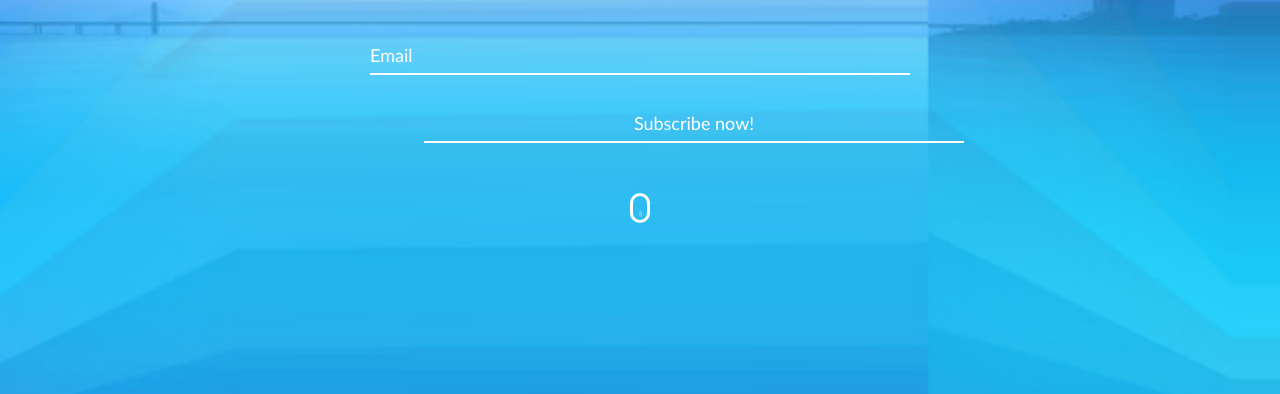
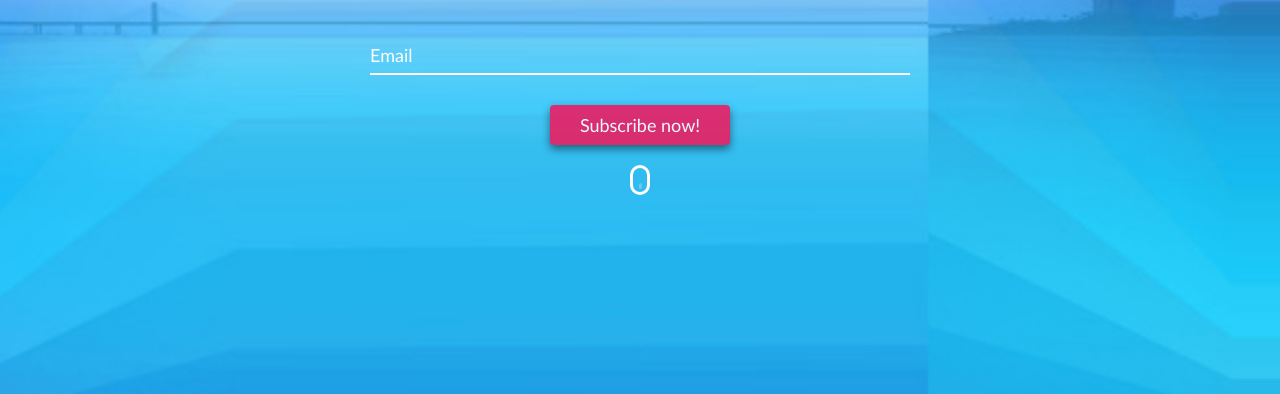
Before and after one commit to 7traders/8-paskaita, a plain HTML site: page index.html in a window 1280 px wide. Shown: the part 406-800 px from the top of the page. Drawn offline with Linux system fonts and the light colour scheme.

```diff
--- a/index.html
+++ b/index.html
@@ -31,7 +31,7 @@
             <div class="clock"></div>
             <form class="form">
                 <input type="email" placeholder="Email" required data-validation="email">
-                <input type="submit" value="Subscribe now!" calss="btn">
+                <input type="submit" value="Subscribe now!" class="btn">
                 <!-- <div class="btn">Subscribe now!</div> -->
             </form>
             <div class="mouse">
```
